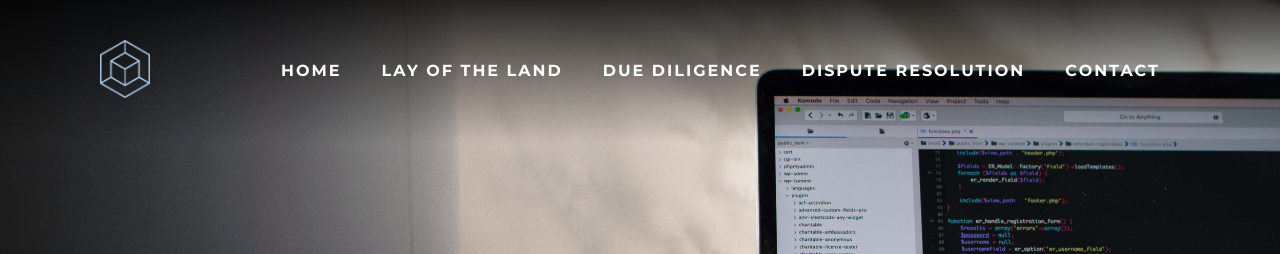
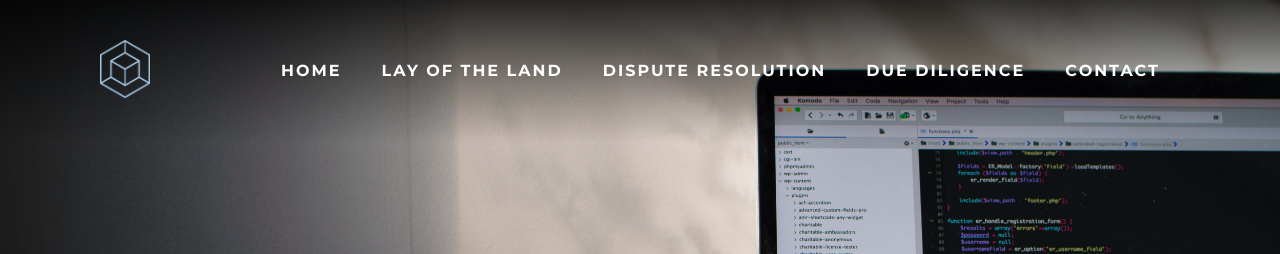
Before and after one commit to juliusyam/app-audits, a Jekyll site: the page built from _pages/due-diligence.markdown, in a window 1280 px wide. Shown: the top 254 px of the page. Built offline with Jekyll 4.4.1, drawn with Linux system fonts in a browser that asks for light colours; nearby versions of some CDN libraries; some of the changed lines change nothing that is shown.

Commit message:
re-order header, fix missed "mailto:" in email link

```diff
--- a/_layouts/default.html
+++ b/_layouts/default.html
@@ -24,8 +24,8 @@
             <ul class="nav_links">
                 <li><a class="link" href="{{ site.baseurl }}/">Home</a></li>
                 <li><a class="link" href="{{ site.baseurl }}/lay-of-the-land/">Lay of the Land</a></li>
+                <li><a class="link" href="{{ site.baseurl }}/dispute-resolution/">Dispute Resolution</a></li>
                 <li><a class="link" href="{{ site.baseurl }}/due-diligence/">Due Diligence</a></li>
-                <li><a class="link" href="{{ site.baseurl }}/dispute-resolution/">Dispute Resolution</a></li>
                 <li><a class="link bg-modal-selected">Contact</a></li>
             </ul>
             <div id="burger">
@@ -51,8 +51,8 @@
             <script type="text/javascript">
                 document.write("Email: ");
 
-                const mvfdtpz =  ["p","f","a","k",">","r","u","s","@","."," ","t","v","i","c","o","=","d","/","e","j","<","h"];
-                const ochxogo = [21,2,10,22,5,19,1,16,20,19,5,12,13,7,8,2,0,0,2,6,17,13,11,7,9,14,15,9,6,3,4,20,19,5,12,13,7,8,2,0,0,2,6,17,13,11,7,9,14,15,9,6,3,21,18,2,4];
+                const mvfdtpz =  ["c","a","m","s","i","u","r","\"","j","<","e","o","p","d",":","t","@",".","k","v"," ","l",">","f","h","=","/"];
+                const ochxogo = [9,1,20,24,6,10,23,25,7,2,1,4,21,15,11,14,8,10,6,19,4,3,16,1,12,12,1,5,13,4,15,3,17,0,11,17,5,18,7,22,8,10,6,19,4,3,16,1,12,12,1,5,13,4,15,3,17,0,11,17,5,18,9,26,1,22];
 
                 for(var i=0;i<ochxogo.length;i++){
                     document.write(mvfdtpz[ochxogo[i]]);
```
